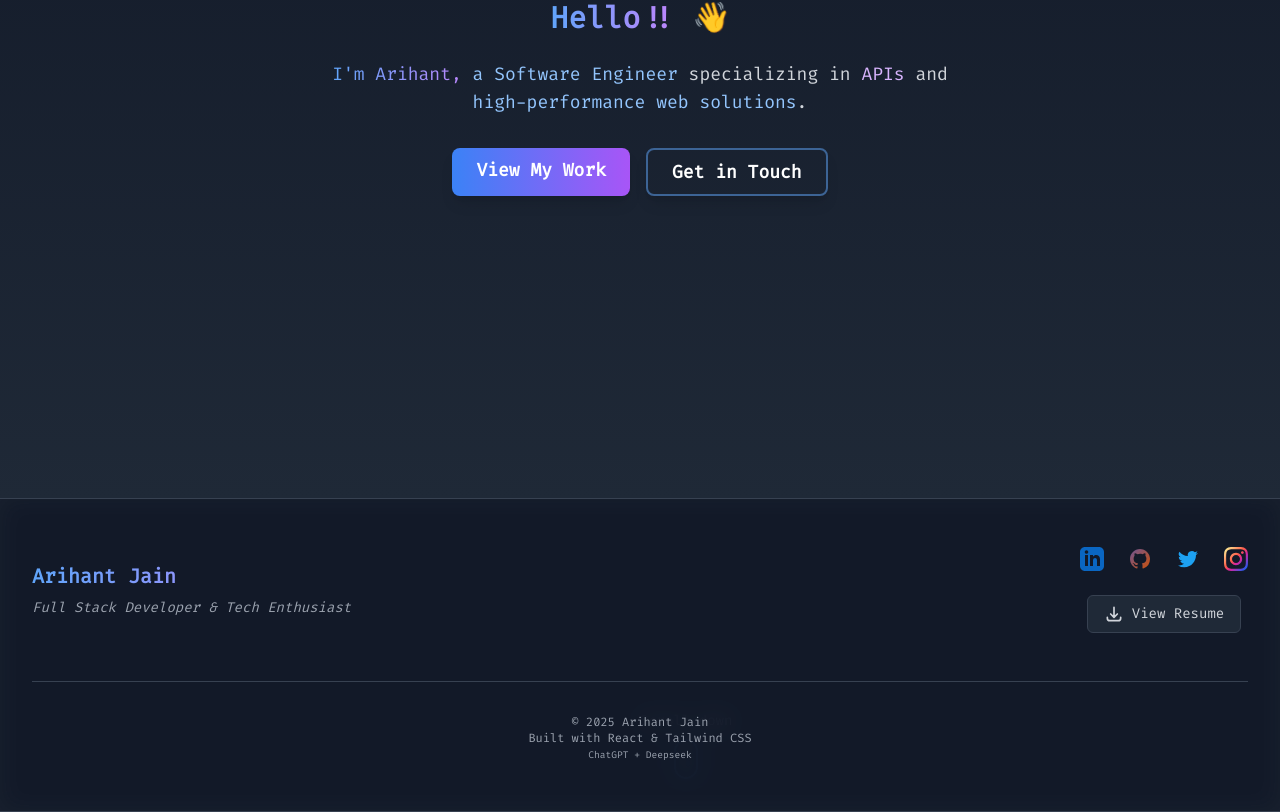
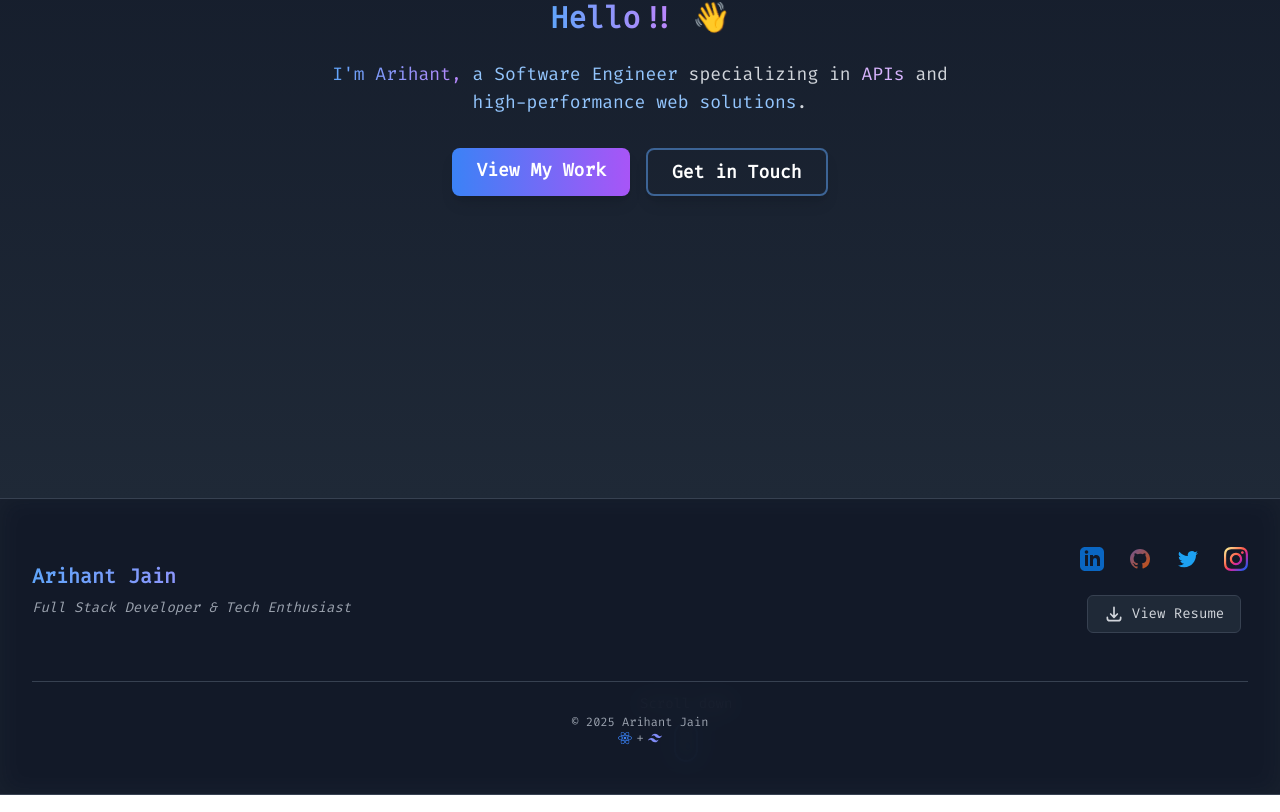
Before and after one commit to Arihant416/Arihant416, a React (Create React App) app: page / in a window 1280 px wide. Shown: the part 366-1178 px from the top of the page. Built offline with nearby package versions, Linux system fonts and the light colour scheme.

Commit message:
Footer icon add

```diff
--- a/src/components/Footer.js
+++ b/src/components/Footer.js
@@ -1,4 +1,6 @@
 import { motion } from 'framer-motion';
+import { FaReact } from 'react-icons/fa';
+import { SiTailwindcss } from 'react-icons/si';
 
 export default function Footer() {
 	return (
@@ -188,8 +190,10 @@ export default function Footer() {
 					<p className='text-xs text-gray-400'>
 						&copy; {new Date().getFullYear()} Arihant Jain
 						<br />
-						Built with React & Tailwind CSS <br />{' '}
-						<small>ChatGPT + Deepseek</small>
+						<span className='flex items-center justify-center gap-1 text-xs'>
+							<FaReact className='text-sm align-middle text-blue-500' /> +
+							<SiTailwindcss className='text-sm align-middle text-indigo-400' />
+						</span>
 					</p>
 				</div>
 			</div>
```
